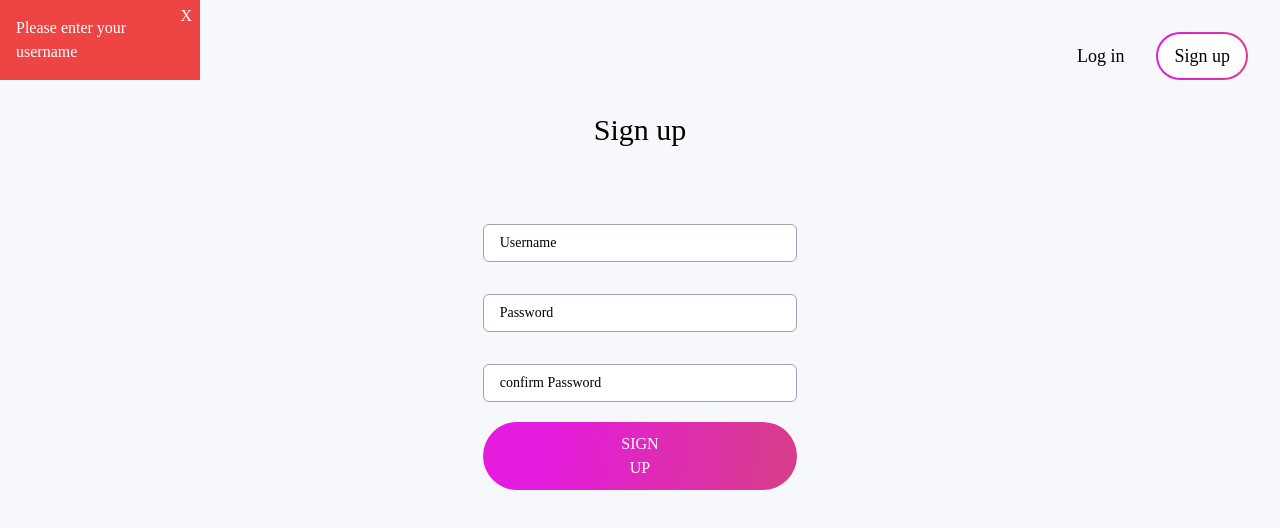
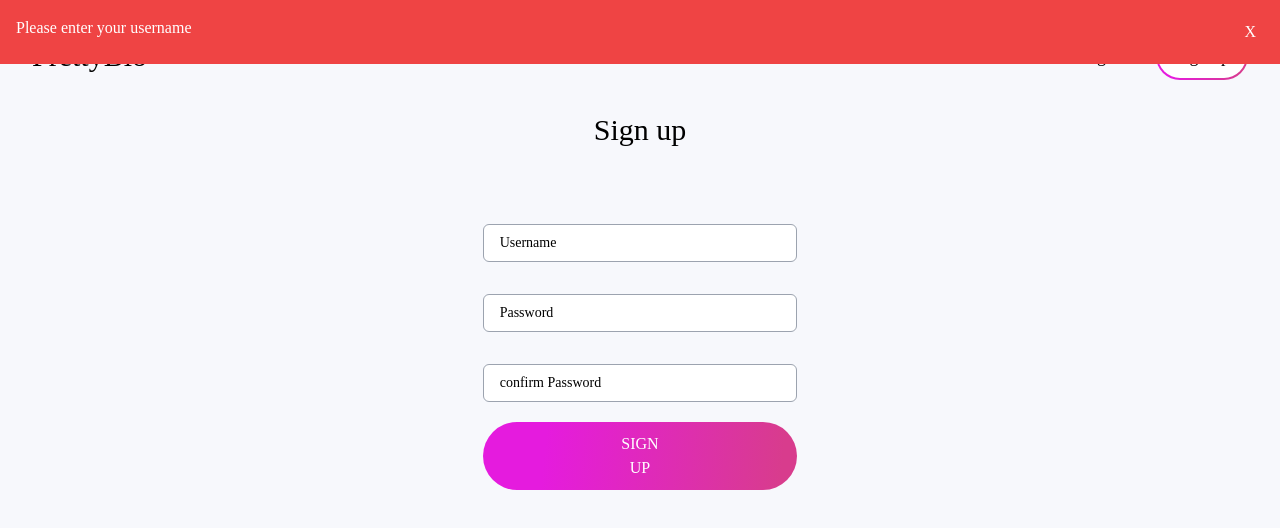
Before and after one commit to devtofunmi/prettybio, a Next.js app: page /Signup in a window 1280 px wide. Both pictures are taken after a click on the button "SIGN UP". Shown: the top 528 px of the page. Built offline with nearby package versions, Linux system fonts and the light colour scheme; a web font is replaced by a local one.

Commit message:
create a success state

```diff
--- a/pages/Signup.jsx
+++ b/pages/Signup.jsx
@@ -12,6 +12,7 @@ const Signup = () => {
   const [loading, setLoading] = useState(false);
   const router = useRouter();
   const [error, setError] = useState("");
+  const [success, setSuccess] = useState("");
   const SignUp = async () => {
     if (!supabase) {
       console.error("Supabase client is not defined.");
@@ -57,14 +58,16 @@ const Signup = () => {
       <h1 className="text-black text-3xl  flex justify-center">Sign up</h1>
 
       {error && (
-        <div className="fixed top-0 left-0 right-0 bg-red-500 text-white p-4 w-[200px]">
+        <div className="fixed top-0 left-0 right-0 items-center bg-red-500 text-white p-4 ">
+          <div className="flex justify-between">
           <p>{error}</p>
           <button
-            className="absolute top-0 right-0 px-2 py-1"
+            className=" px-2 py-1"
             onClick={() => setError("")}
           >
             X
           </button>
+          </div>
         </div>
       )}
 
```
